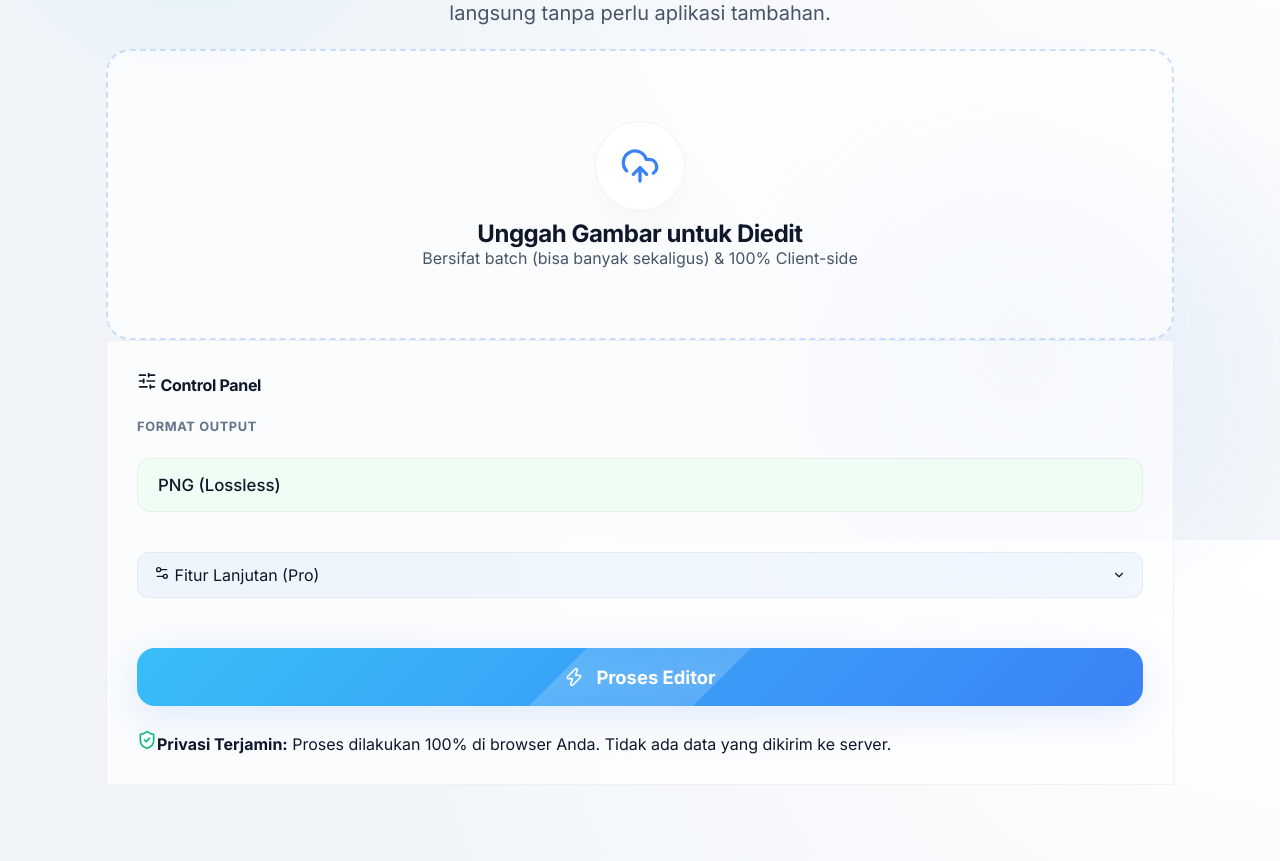
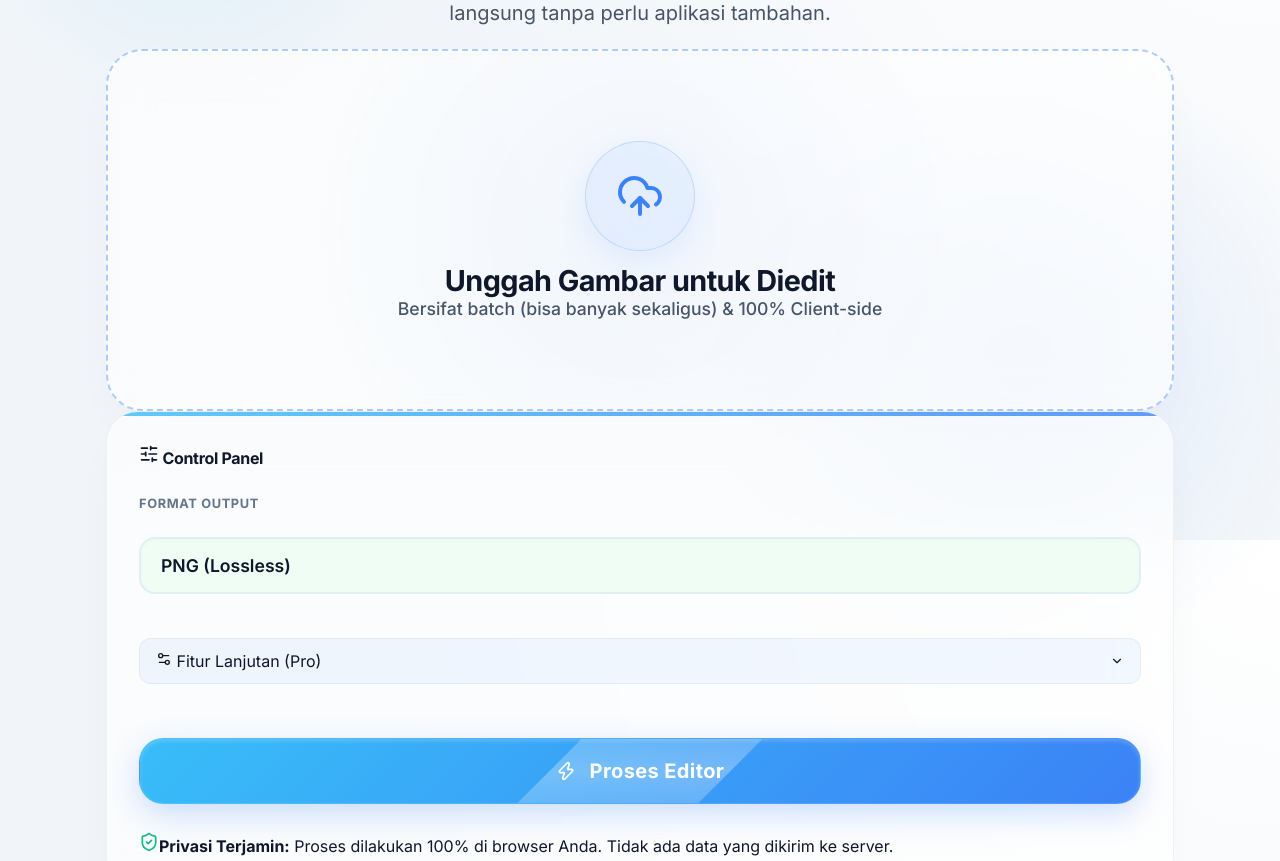
Before and after one commit to Ghasalime/soto-converter, a React (Vite) app: page /image-editor in a window 1280 px wide. Shown: the part 260-1121 px from the top of the page. Built offline with nearby package versions, Linux system fonts and the light colour scheme.

Commit message:
initial Commit

```diff
--- a/src/index.css
+++ b/src/index.css
@@ -502,22 +502,32 @@ button {
   font-weight: 800;
 }
 
-/* Dropzone */
+/* Dropzone Premium UI */
 .dropzone {
-  border: 2px dashed var(--border-dashed);
-  padding: clamp(40px, 10vw, 70px) clamp(20px, 5vw, 40px);
+  border: 2px dashed rgba(59, 130, 246, 0.4);
+  padding: clamp(50px, 10vw, 90px) clamp(20px, 5vw, 40px);
   display: flex;
   flex-direction: column;
   align-items: center;
   justify-content: center;
   text-align: center;
-  gap: 16px;
+  gap: 20px;
   cursor: pointer;
-  transition: all var(--transition-smooth);
+  transition: all 0.4s cubic-bezier(0.4, 0, 0.2, 1);
   position: relative;
   overflow: hidden;
-  border-radius: var(--border-radius);
+  border-radius: 36px;
   background: var(--surface);
+  box-shadow: var(--shadow-card), inset 0 0 0 1px var(--glass-highlight);
+  backdrop-filter: blur(20px);
+  -webkit-backdrop-filter: blur(20px);
+}
+.dropzone::before {
+  content: '';
+  position: absolute;
+  top: 0; left: 0; right: 0; bottom: 0;
+  background: radial-gradient(circle at center, rgba(59, 130, 246, 0.05) 0%, transparent 60%);
+  pointer-events: none;
 }
 
 .dropzone-content {
@@ -526,6 +536,8 @@ button {
   align-items: center;
   justify-content: center;
   width: 100%;
+  position: relative;
+  z-index: 2;
 }
 .dropzone.mini {
   padding: 24px;
@@ -533,49 +545,55 @@ button {
   height: auto;
   gap: 12px;
   border-width: 1px;
+  border-radius: 20px;
 }
 .dropzone:hover, .dropzone.dragging {
   border-color: var(--accent-color);
-  background: var(--icon-bg);
-  box-shadow: var(--shadow-glow);
+  background: var(--surface-hover);
+  box-shadow: 0 20px 40px -10px rgba(59, 130, 246, 0.2), inset 0 0 0 1px var(--accent-color);
+  transform: translateY(-4px);
 }
 .icon-pulse-container {
-  width: clamp(60px, 15vw, 90px);
-  height: clamp(60px, 15vw, 90px);
+  width: clamp(70px, 15vw, 110px);
+  height: clamp(70px, 15vw, 110px);
   display: flex;
   align-items: center;
   justify-content: center;
-  background: var(--surface-hover);
-  border: 1px solid var(--glass-border);
+  background: rgba(59, 130, 246, 0.08);
+  border: 1px solid rgba(59, 130, 246, 0.2);
   border-radius: 50%;
-  margin: 0 auto 8px;
-  transition: var(--transition-smooth);
-  box-shadow: var(--shadow-card), var(--shadow-inner);
+  margin: 0 auto 12px;
+  transition: all 0.5s cubic-bezier(0.4, 0, 0.2, 1);
+  box-shadow: 0 10px 30px rgba(59, 130, 246, 0.1);
 }
 .dropzone:hover .icon-pulse-container {
   background: var(--primary-gradient);
-  color: white;
-  box-shadow: var(--shadow-glow);
-  transform: scale(1.1);
+  border-color: transparent;
+  box-shadow: 0 15px 35px rgba(59, 130, 246, 0.4);
+  transform: scale(1.15) translateY(-5px);
 }
 .upload-icon {
   color: var(--accent-color);
-  transition: color var(--transition-fast);
+  transition: all 0.4s ease;
+  width: clamp(32px, 8vw, 48px);
+  height: clamp(32px, 8vw, 48px);
 }
 .dropzone:hover .upload-icon {
   color: white;
 }
 .upload-icon-mini {
-  color: var(--text-secondary);
+  color: var(--accent-color);
 }
 .dropzone h3 {
-  font-size: clamp(1.2rem, 4vw, 1.5rem);
-  font-weight: 700;
-  color: var(--text-primary);
+  font-size: clamp(1.4rem, 4vw, 1.8rem);
+  font-weight: 850;
+  color: var(--text-primary);
+  letter-spacing: -0.02em;
 }
 .dropzone p {
   color: var(--text-secondary);
-  font-size: clamp(0.9rem, 2.5vw, 1rem);
+  font-size: clamp(1rem, 2.5vw, 1.1rem);
+  font-weight: 500;
 }
 
 /* Dashboard Grid (Multiple files) */
@@ -637,29 +655,36 @@ button {
 .file-card {
   display: flex;
   align-items: center;
-  gap: clamp(10px, 3vw, 16px);
-  padding: clamp(10px, 3vw, 16px);
-  border-radius: 24px;
+  gap: clamp(16px, 3vw, 24px);
+  padding: clamp(16px, 3vw, 20px);
+  border-radius: 28px;
   background: var(--surface);
   border: 1px solid var(--glass-border);
-  transition: all var(--transition-fast);
+  transition: all 0.4s cubic-bezier(0.4, 0, 0.2, 1);
   width: 100%;
   min-width: 0;
-  box-shadow: 0 4px 15px rgba(0,0,0,0.02), var(--shadow-inner);
+  box-shadow: 0 4px 15px rgba(0,0,0,0.02), inset 0 0 0 1px var(--glass-highlight);
 }
 
 .file-card:hover {
-  transform: translateY(-2px);
-  border-color: var(--accent-color);
+  transform: translateY(-4px) scale(1.01);
+  border-color: rgba(59, 130, 246, 0.4);
   background: var(--surface-hover);
-  box-shadow: 0 10px 25px rgba(0,0,0,0.04);
+  box-shadow: 0 15px 35px -10px rgba(59, 130, 246, 0.15), inset 0 0 0 1px var(--glass-highlight);
 }
 .file-card.processing {
-  border-color: rgba(59, 130, 246, 0.5);
-  box-shadow: 0 0 15px rgba(59, 130, 246, 0.15);
+  border-color: rgba(59, 130, 246, 0.6);
+  box-shadow: 0 0 25px rgba(59, 130, 246, 0.25);
+  animation: pulseLight 2s infinite ease-in-out;
+}
+@keyframes pulseLight {
+  0% { box-shadow: 0 0 15px rgba(59, 130, 246, 0.1); }
+  50% { box-shadow: 0 0 35px rgba(59, 130, 246, 0.3); }
+  100% { box-shadow: 0 0 15px rgba(59, 130, 246, 0.1); }
 }
 .file-card.success {
-  border-color: rgba(16, 185, 129, 0.4);
+  border-color: rgba(16, 185, 129, 0.6);
+  background: rgba(16, 185, 129, 0.03);
 }
 
 .file-details {
@@ -670,12 +695,13 @@ button {
   min-width: 0; /* Ensures the details can shrink for ellipsis */
 }
 .mini-preview {
-  width: 54px;
-  height: 54px;
+  width: 68px;
+  height: 68px;
   object-fit: cover;
-  border-radius: 10px;
+  border-radius: 16px;
   background: var(--input-bg);
-  box-shadow: 0 4px 10px rgba(0,0,0,0.05);
+  box-shadow: 0 8px 20px rgba(0,0,0,0.08);
+  border: 1px solid var(--glass-border);
 }
 .filename {
   font-weight: 600;
@@ -705,40 +731,47 @@ button {
 .file-actions {
   display: flex;
   align-items: center;
-  gap: 8px;
+  gap: 12px;
 }
 .icon-btn {
   background: var(--input-bg);
   color: var(--text-secondary);
-  width: 38px;
-  height: 38px;
-  border-radius: 10px;
+  width: 44px;
+  height: 44px;
+  border-radius: 14px;
   display: flex;
   align-items: center;
   justify-content: center;
-  transition: all var(--transition-fast);
+  transition: all 0.3s cubic-bezier(0.4, 0, 0.2, 1);
+  border: 1px solid var(--glass-border);
 }
 .icon-btn:hover {
   background: var(--surface-hover);
-  color: var(--text-primary);
+  color: var(--accent-color);
+  transform: scale(1.1);
+  box-shadow: 0 4px 12px rgba(59, 130, 246, 0.15);
+  border-color: rgba(59, 130, 246, 0.3);
 }
 .icon-btn.remove-single:hover {
   background: #fef2f2;
   color: #ef4444;
-  border-color: #fca5a5;
+  border-color: rgba(239, 68, 68, 0.3);
+  box-shadow: 0 4px 12px rgba(239, 68, 68, 0.15);
 }
 [data-theme='dark'] .icon-btn.remove-single:hover {
-  background: rgba(239, 68, 68, 0.2);
+  background: rgba(239, 68, 68, 0.1);
 }
 .icon-btn.download-single {
-  background: rgba(16, 185, 129, 0.1);
+  background: rgba(16, 185, 129, 0.05);
   color: #10b981;
+  border-color: rgba(16, 185, 129, 0.2);
 }
 .icon-btn.download-single:hover {
   background: #10b981;
   color: white;
-  transform: translateY(-2px);
+  transform: scale(1.1);
   box-shadow: 0 4px 12px rgba(16, 185, 129, 0.3);
+  border-color: transparent;
 }
 
 /* Controls */
@@ -752,24 +785,40 @@ button {
   top: 120px;
 }
 .control-group {
-  padding: 30px;
-  display: flex;
-  flex-direction: column;
-  gap: 24px;
+  padding: 32px;
+  display: flex;
+  flex-direction: column;
+  gap: 28px;
   background: var(--surface);
   border: 1px solid var(--glass-border);
+  border-radius: 32px;
+  box-shadow: var(--shadow-card), inset 0 0 0 1px var(--glass-highlight);
+  backdrop-filter: blur(24px);
+  -webkit-backdrop-filter: blur(24px);
+  position: relative;
+  overflow: hidden;
+}
+.control-group::before {
+  content: '';
+  position: absolute;
+  top: 0; left: 0; right: 0;
+  height: 4px;
+  background: var(--primary-gradient);
+  opacity: 0.8;
 }
 .input-group {
   display: flex;
   flex-direction: column;
-  gap: 12px;
+  gap: 14px;
+  position: relative;
 }
 .input-group label {
-  font-size: 1rem;
-  font-weight: 600;
+  font-size: 1.05rem;
+  font-weight: 700;
   color: var(--text-primary);
   display: flex;
   justify-content: space-between;
+  letter-spacing: -0.01em;
 }
 
 /* Custom Select Elements */
@@ -781,20 +830,22 @@ button {
   width: 100%;
   appearance: none;
   background: var(--bg-dark);
-  border: 1px solid var(--glass-border);
+  border: 2px solid rgba(59, 130, 246, 0.1);
   color: var(--text-primary);
   padding: 16px 20px;
-  border-radius: 14px;
-  font-size: 1.05rem;
-  font-weight: 500;
+  border-radius: 16px;
+  font-size: 1.1rem;
+  font-weight: 600;
   font-family: inherit;
   outline: none;
-  transition: all var(--transition-fast);
+  transition: all 0.3s cubic-bezier(0.4, 0, 0.2, 1);
   cursor: pointer;
-}
-.custom-select select:focus {
+  box-shadow: inset 0 2px 4px rgba(0,0,0,0.02);
+}
+.custom-select select:focus, .custom-select select:hover {
   border-color: var(--accent-color);
-  box-shadow: 0 0 0 3px rgba(59, 130, 246, 0.2);
+  box-shadow: 0 0 0 4px rgba(59, 130, 246, 0.15), inset 0 2px 4px rgba(0,0,0,0.02);
+  background: var(--surface-hover);
 }
 .custom-select .select-icon {
   position: absolute;
@@ -882,19 +933,21 @@ button {
 .primary-btn {
   background: var(--primary-gradient);
   color: white;
-  padding: clamp(14px, 4vw, 18px) 32px;
-  font-size: clamp(1rem, 3vw, 1.15rem);
-  font-weight: 700;
-  border-radius: 18px;
+  padding: clamp(16px, 4vw, 20px) 36px;
+  font-size: clamp(1.05rem, 3vw, 1.25rem);
+  font-weight: 800;
+  border-radius: 24px;
   display: flex;
   align-items: center;
   justify-content: center;
-  gap: 12px;
-  width: 100%;
-  transition: all var(--transition-fast);
-  box-shadow: var(--shadow-glow);
+  gap: 14px;
+  width: 100%;
+  transition: all 0.4s cubic-bezier(0.4, 0, 0.2, 1);
+  box-shadow: 0 10px 30px rgba(59, 130, 246, 0.25), inset 0 2px 4px rgba(255,255,255,0.2);
   position: relative;
   overflow: hidden;
+  border: 1px solid rgba(255, 255, 255, 0.1);
+  letter-spacing: 0.02em;
 }
 
 .primary-btn::after {
@@ -908,12 +961,12 @@ button {
     45deg,
     transparent 0%,
     rgba(255, 255, 255, 0.1) 45%,
-    rgba(255, 255, 255, 0.2) 50%,
+    rgba(255, 255, 255, 0.3) 50%,
     rgba(255, 255, 255, 0.1) 55%,
     transparent 100%
   );
   transform: rotate(-45deg);
-  transition: transform 0.6s ease;
+  transition: transform 0.8s ease;
 }
 
 .primary-btn:hover::after {
@@ -922,8 +975,8 @@ button {
 
 .primary-btn:hover {
   background: var(--primary-gradient-hover);
-  transform: translateY(-2px) scale(1.02);
-  box-shadow: 0 15px 40px rgba(59, 130, 246, 0.35);
+  transform: translateY(-4px) scale(1.02);
+  box-shadow: 0 20px 50px rgba(59, 130, 246, 0.45), inset 0 2px 4px rgba(255,255,255,0.3);
 }
 
 .primary-btn:active {
```
